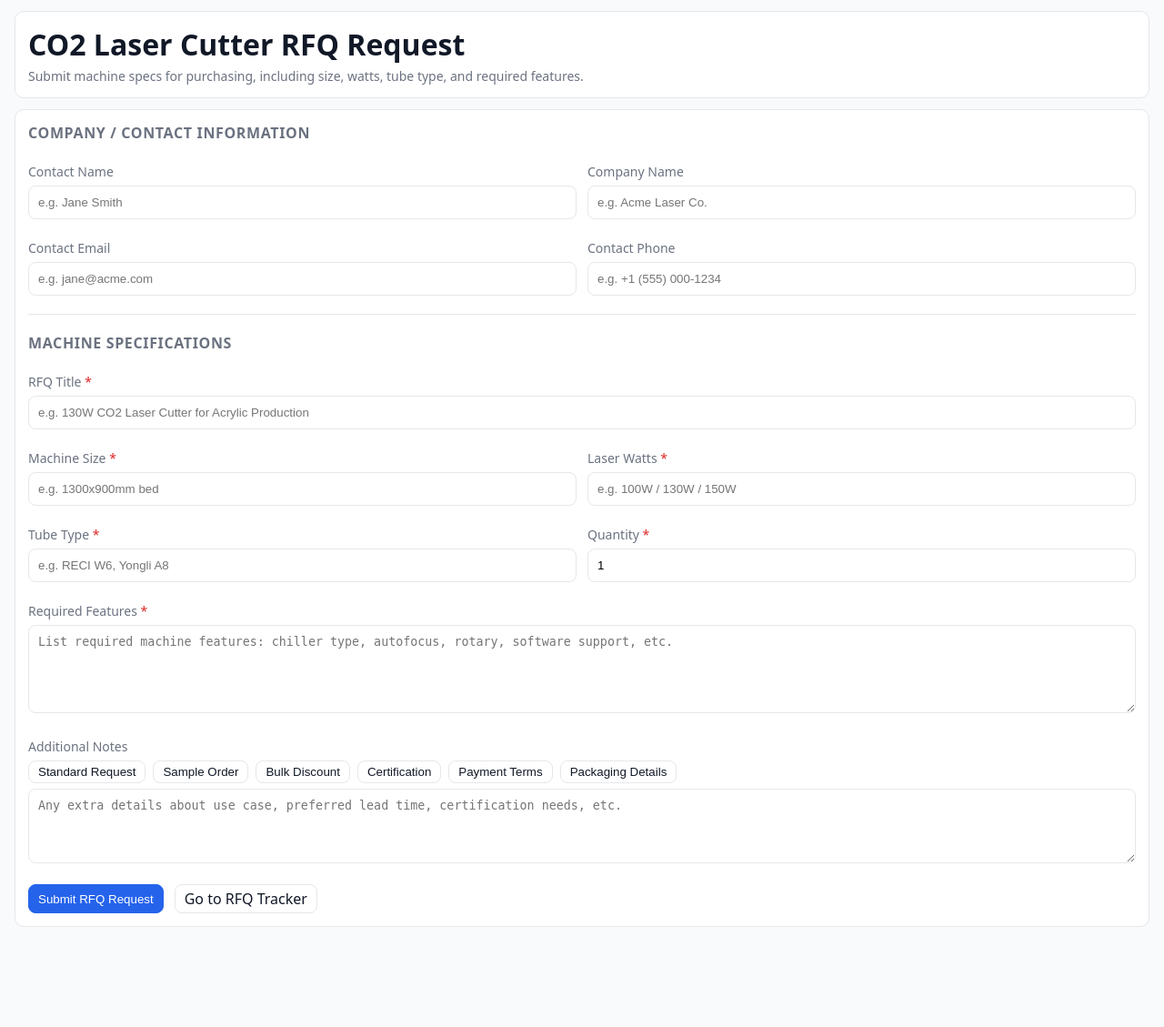
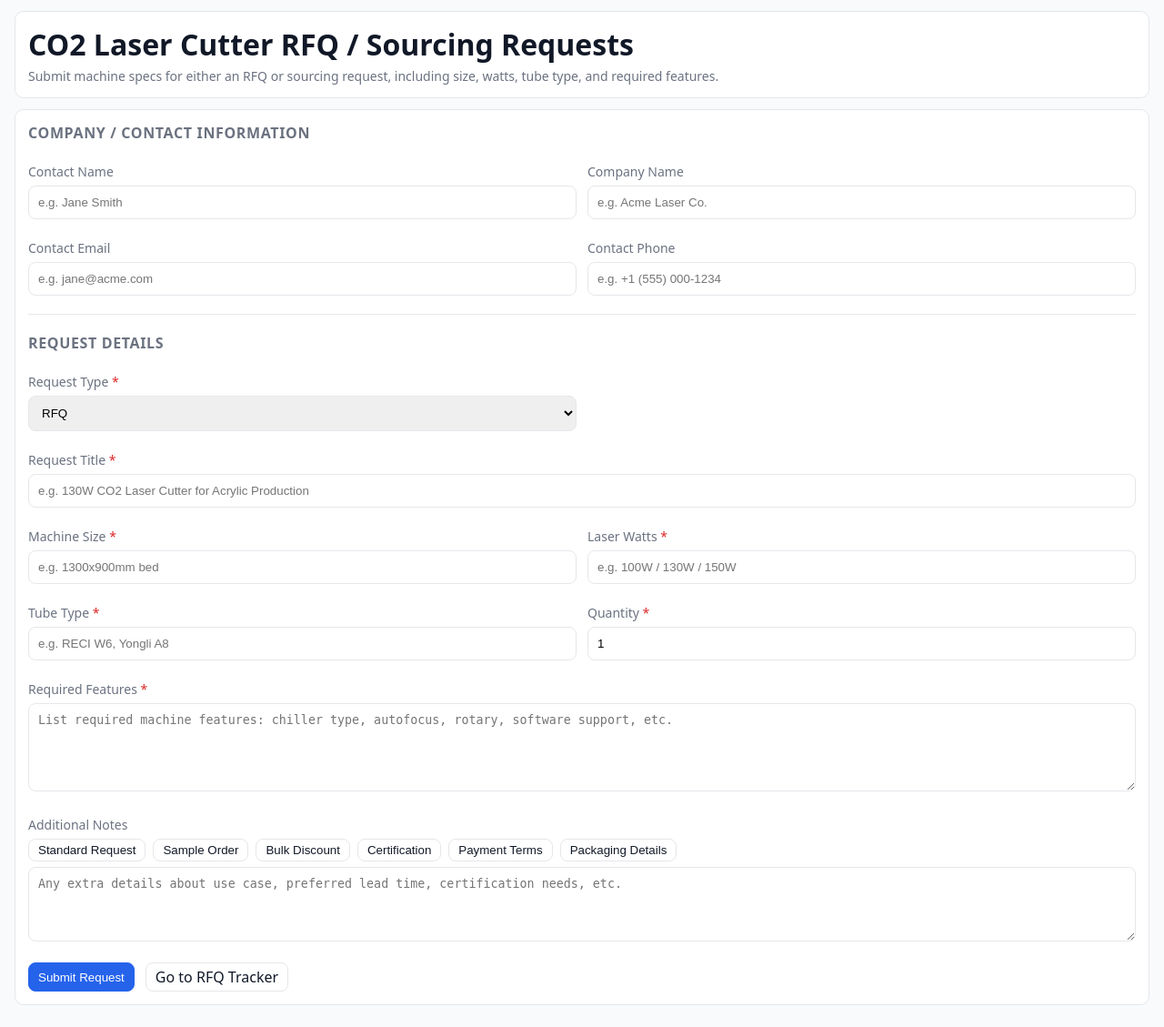
Before and after one commit to SPFXUNLIMITED/GHOSTLINGS, a PHP site: page /rfq_form.php in a window 1280 px wide. Shown: the part 339-1468 px from the top of the page at 91% size. Before the commit the page ends 1358 px from the top, so only its background shows below. Run offline with PHP 8.4, Linux system fonts and the light colour scheme; the visitor is signed in with stand-in values (Sample User, id 1); data that the repository does not hold is empty.

Commit message:
Update RFQ form title and add request type selector

```diff
--- a/rfq_form.php
+++ b/rfq_form.php
@@ -5,6 +5,7 @@ require __DIR__ . '/auth.php';
 require_rfq_access();
 
 const MAX_RFQ_QUANTITY = 1000;
+const REQUEST_TYPES = ['RFQ', 'Sourcing'];
 
 if (session_status() !== PHP_SESSION_ACTIVE) {
   session_start();
@@ -16,6 +17,7 @@ if (empty($_SESSION['rfq_form_csrf'])) {
 $errors = [];
 $success = '';
 $fields = [
+  'request_type'    => 'RFQ',
   'contact_name'    => '',
   'company_name'    => '',
   'contact_email'   => '',
@@ -64,6 +66,9 @@ if ($_SERVER['REQUEST_METHOD'] === 'POST') {
     $fields[$k] = trim((string)($_POST[$k] ?? ''));
   }
 
+  if (!in_array($fields['request_type'], REQUEST_TYPES, true)) {
+    $errors[] = 'Request type must be RFQ or Sourcing.';
+  }
   if ($fields['request_title'] === '') $errors[] = 'Request title is required.';
   if ($fields['machine_size'] === '') $errors[] = 'Machine size is required.';
   if ($fields['laser_watts'] === '') $errors[] = 'Laser watts is required.';
@@ -85,6 +90,8 @@ if ($_SERVER['REQUEST_METHOD'] === 'POST') {
   }
 
   if (!$errors) {
+    $full_request_title = $fields['request_type'] . ': ' . $fields['request_title'];
+
     $stmt = $pdo->prepare(
       "INSERT INTO rfq_requests
         (requested_by, contact_name, company_name, contact_email, contact_phone,
@@ -97,7 +104,7 @@ if ($_SERVER['REQUEST_METHOD'] === 'POST') {
       $fields['company_name']  === '' ? null : $fields['company_name'],
       $fields['contact_email'] === '' ? null : $fields['contact_email'],
       $fields['contact_phone'] === '' ? null : $fields['contact_phone'],
-      $fields['request_title'],
+      $full_request_title,
       $fields['machine_size'],
       $fields['laser_watts'],
       $fields['tube_type'],
@@ -107,8 +114,9 @@ if ($_SERVER['REQUEST_METHOD'] === 'POST') {
     ]);
 
     $_SESSION['rfq_form_csrf'] = bin2hex(random_bytes(24));
-    $success = 'RFQ request submitted. You can now track quotes in RFQ Tracker.';
+    $success = $fields['request_type'] . ' request submitted. You can now track quotes in RFQ Tracker.';
     $fields = [
+      'request_type'    => 'RFQ',
       'contact_name'    => '',
       'company_name'    => '',
       'contact_email'   => '',
@@ -124,13 +132,13 @@ if ($_SERVER['REQUEST_METHOD'] === 'POST') {
   }
 }
 
-render_header('RFQ Request Form');
+render_header('RFQ / Sourcing Request Form');
 ?>
 
 <div class="card">
-  <h1 style="margin-top:0; margin-bottom:4px;">CO2 Laser Cutter RFQ Request</h1>
+  <h1 style="margin-top:0; margin-bottom:4px;">CO2 Laser Cutter RFQ / Sourcing Requests</h1>
   <p class="muted" style="margin:0;">
-    Submit machine specs for purchasing, including size, watts, tube type, and required features.
+    Submit machine specs for either an RFQ or sourcing request, including size, watts, tube type, and required features.
   </p>
 </div>
 
@@ -180,11 +188,19 @@ render_header('RFQ Request Form');
   </div>
 
   <hr style="margin:20px 0; border:none; border-top:1px solid var(--border, #e5e7eb);" />
-  <h2 style="margin-top:0; margin-bottom:12px; font-size:1rem; text-transform:uppercase; letter-spacing:.04em; color:var(--muted, #6b7280);">Machine Specifications</h2>
+  <h2 style="margin-top:0; margin-bottom:12px; font-size:1rem; text-transform:uppercase; letter-spacing:.04em; color:var(--muted, #6b7280);">Request Details</h2>
 
   <div class="form-grid">
+    <div>
+      <label>Request Type <span style="color:var(--d)">*</span></label>
+      <select name="request_type" required>
+        <?php foreach (REQUEST_TYPES as $request_type): ?>
+          <option value="<?= h($request_type) ?>" <?= $fields['request_type'] === $request_type ? 'selected' : '' ?>><?= h($request_type) ?></option>
+        <?php endforeach; ?>
+      </select>
+    </div>
     <div class="full">
-      <label>RFQ Title <span style="color:var(--d)">*</span></label>
+      <label>Request Title <span style="color:var(--d)">*</span></label>
       <input type="text" name="request_title" maxlength="255" required
              value="<?= h($fields['request_title']) ?>"
              placeholder="e.g. 130W CO2 Laser Cutter for Acrylic Production" />
@@ -246,7 +262,7 @@ render_header('RFQ Request Form');
   </div>
 
   <div class="row" style="margin-top:18px;">
-    <button type="submit" class="btn primary">Submit RFQ Request</button>
+    <button type="submit" class="btn primary">Submit Request</button>
     <a class="btn" href="rfq_tracker.php">Go to RFQ Tracker</a>
   </div>
 </form>
```
